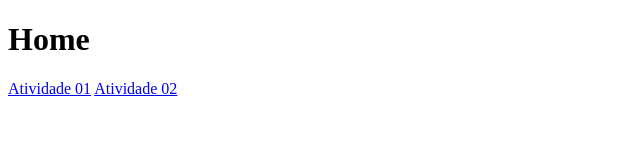
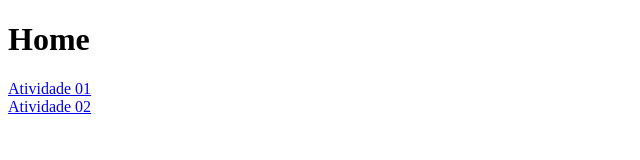
Before and after one commit to deborasarah/IPW, a plain HTML site: page index.html in a window 1280 px wide. Shown: the whole page, without its empty margins (0-640 px from the left). Drawn offline with Linux system fonts and the light colour scheme.

Commit message:
Update index.html

```diff
--- a/index.html
+++ b/index.html
@@ -7,7 +7,7 @@
 
 <body>
     <h1>Home</h1>
-    <a href = "01" > Atividade 01</a>
+    <a href = "01" > Atividade 01</a> <br>
     <a href = "02" >Atividade 02</a>
 </body>
 
```
